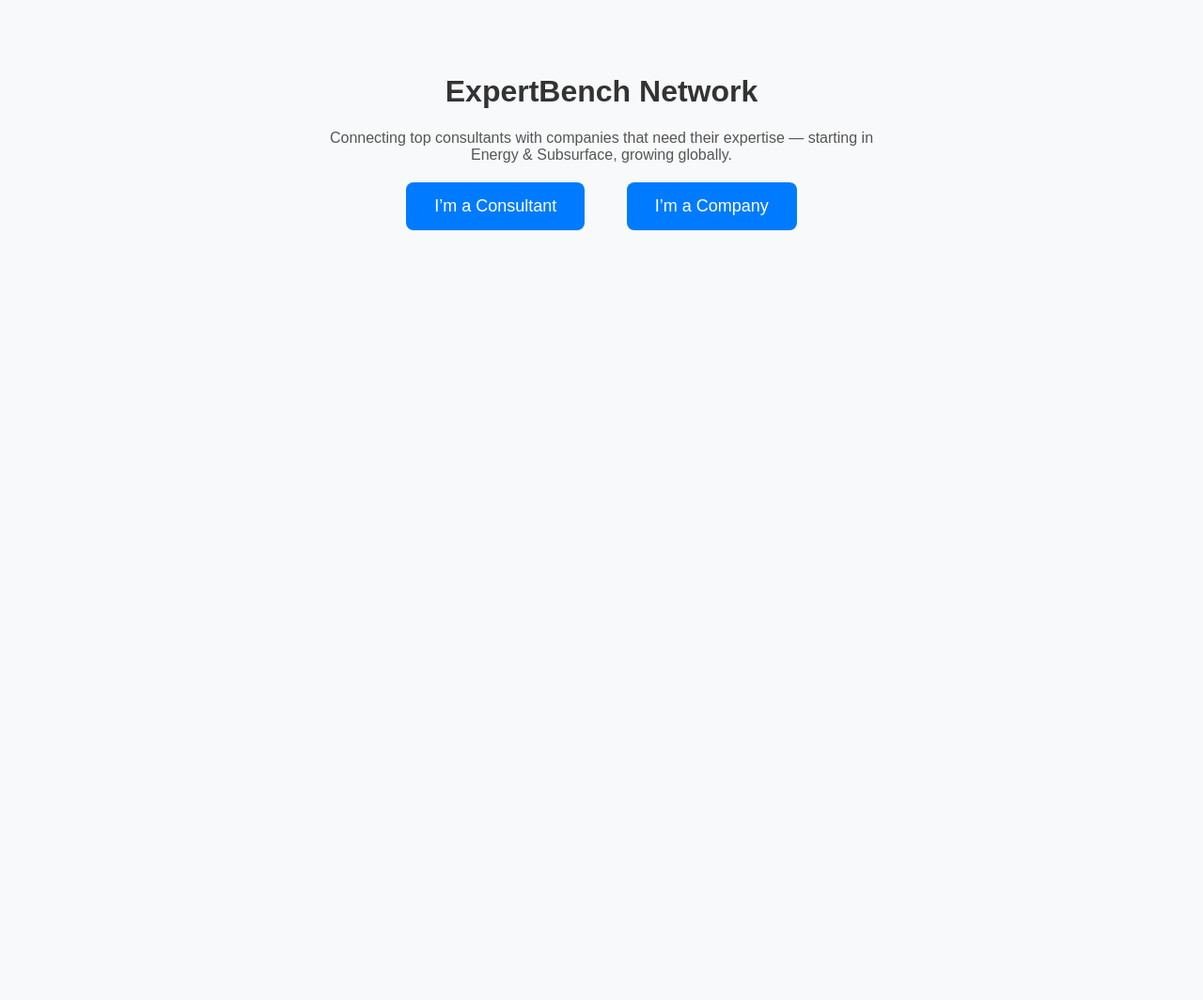
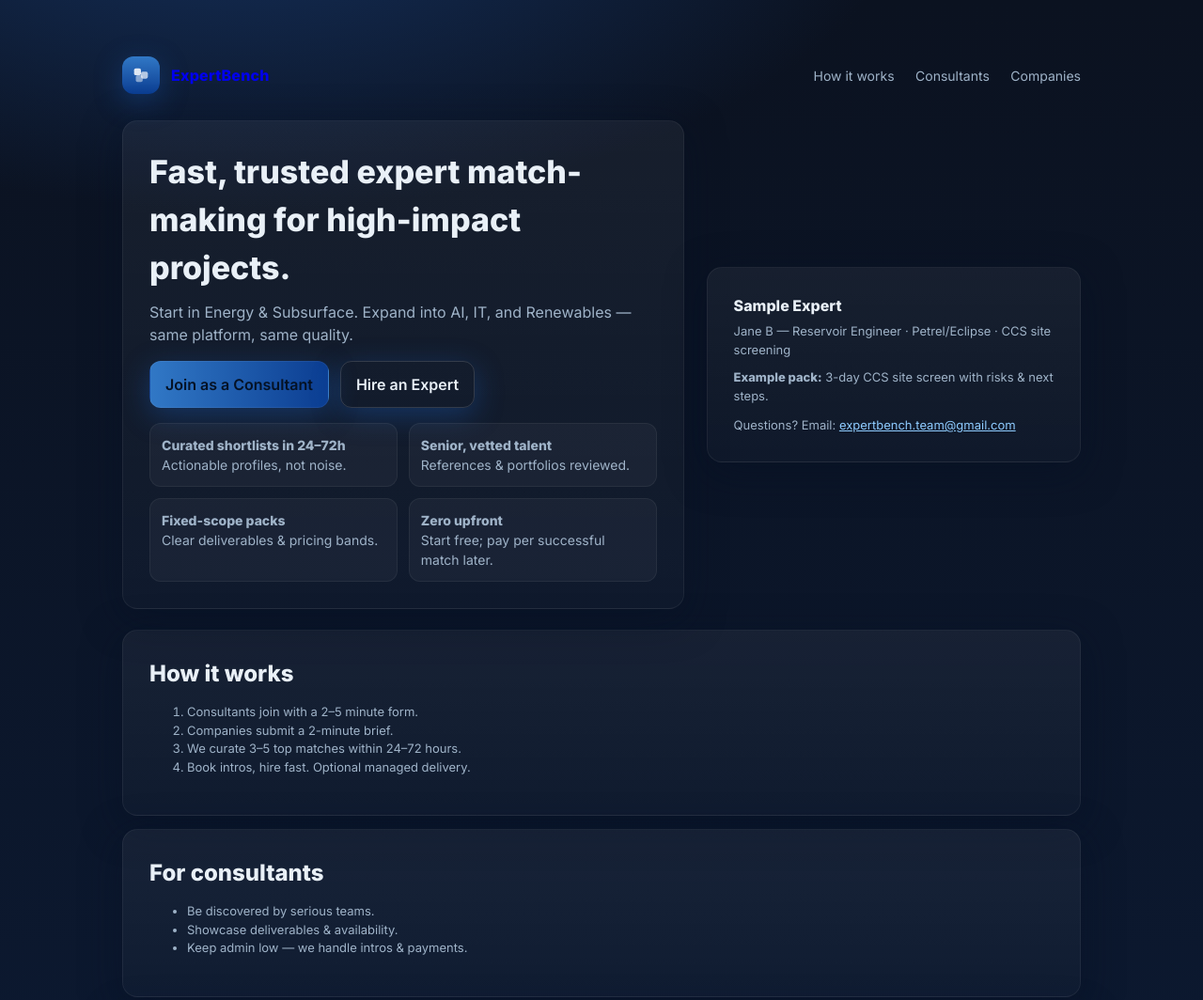
Before and after one commit to Expertbench/expertbench-site, a plain HTML site: page index.html in a window 1280 px wide. Shown: the top 1064 px of the page at 94% size. Before the commit the page ends 800 px from the top, so only its background shows below. Drawn offline with Linux system fonts and the light colour scheme.

Commit message:
index.html

```diff
--- a/index.html
+++ b/index.html
@@ -1,43 +1,144 @@
-<!DOCTYPE html>
-<html>
+<!doctype html>
+<html lang="en">
 <head>
-    <meta charset="UTF-8">
-    <title>ExpertBench Network</title>
+  <meta charset="utf-8" />
+  <meta name="viewport" content="width=device-width,initial-scale=1" />
+  <title>ExpertBench — Fast, trusted expert match-making for high-impact projects.</title>
+  <link rel="icon" href="favicon.svg" type="image/svg+xml">
+  <link href="https://fonts.googleapis.com/css2?family=Inter:wght@400;600;800&display=swap" rel="stylesheet">
   <style>
-        body {
-            font-family: Arial, sans-serif;
-            text-align: center;
-            background-color: #f8f9fa;
-            padding: 50px;
+    :root{
+      --bg1:#0b1220; --bg2:#0c1a33; --card:#0e1f3a; --muted:#9fb3c8;
+      --primary:#0B3D91; --secondary:#3178C6; --accent:#00BFA6; --line: rgba(255,255,255,0.06);
+      --white:#e9f0f7; --radius:16px;
     }
-        h1 {
-            color: #333;
+    *{box-sizing:border-box}
+    body{
+      margin:0; font-family:Inter,system-ui,-apple-system,Segoe UI,Roboto,Arial;
+      background: radial-gradient(1200px 600px at 20% -10%, #153260 0%, transparent 60%),
+                  linear-gradient(180deg, var(--bg1) 0%, var(--bg2) 100%);
+      color:var(--white); line-height:1.5;
     }
-        p {
-            color: #555;
-            max-width: 600px;
-            margin: auto;
+    .container{max-width:1060px;margin:40px auto;padding:20px}
+    header{display:flex;align-items:center;justify-content:space-between}
+    .brand{display:flex;align-items:center;gap:12px;text-decoration:none}
+    .logo{
+      width:40px;height:40px;border-radius:12px;
+      background:linear-gradient(180deg,var(--secondary),var(--primary));
+      display:grid;place-items:center;box-shadow:0 8px 30px rgba(30,100,200,0.35);
     }
-        .button {
-            display: inline-block;
-            margin: 20px;
-            padding: 15px 30px;
-            font-size: 18px;
-            color: white;
-            background-color: #007bff;
-            border-radius: 8px;
-            text-decoration: none;
+    .logo svg{width:22px;height:22px;opacity:0.95}
+    .name{font-weight:800;letter-spacing:.2px}
+    nav a{color:var(--muted);text-decoration:none;margin-left:18px;font-size:14px}
+    .hero{
+      display:grid;grid-template-columns:1.2fr .8fr;gap:24px;align-items:center;margin-top:28px;
     }
-        .button:hover {
-            background-color: #0056b3;
+    .card{
+      background:linear-gradient(180deg,rgba(255,255,255,0.05),rgba(255,255,255,0.02));
+      border:1px solid var(--line); border-radius:var(--radius); padding:28px;
+      box-shadow:0 10px 40px rgba(5,15,35,0.5);
     }
+    h1{font-size:34px;margin:0 0 10px 0}
+    .tag{color:var(--muted);margin:0 0 16px 0}
+    .cta{display:flex;gap:12px;flex-wrap:wrap}
+    .btn{
+      padding:12px 16px;border-radius:12px;border:1px solid var(--line);
+      color:#051225;text-decoration:none;font-weight:600;cursor:pointer;
+      background:linear-gradient(90deg,var(--secondary),var(--primary));
+      box-shadow:0 8px 30px rgba(30,100,200,0.35);
+    }
+    .btn.alt{
+      background:transparent;color:var(--white);
+      border:1px solid rgba(255,255,255,0.14)
+    }
+    .features{display:grid;grid-template-columns:repeat(2,1fr);gap:12px;margin-top:16px}
+    .feature{background:rgba(255,255,255,0.04);border:1px solid var(--line);padding:12px;border-radius:12px;color:var(--muted);font-size:14px}
+    .mini{font-size:13px;color:var(--muted)}
+    footer{margin-top:30px;text-align:center;color:var(--muted);font-size:13px}
+    @media(max-width:900px){.hero{grid-template-columns:1fr}}
   </style>
 </head>
 <body>
-    <h1>ExpertBench Network</h1>
-    <p>Connecting top consultants with companies that need their expertise — starting in Energy & Subsurface, growing globally.</p>
+  <div class="container">
+    <header>
+      <a class="brand" href="#">
+        <div class="logo" aria-hidden="true">
+          <svg viewBox="0 0 24 24" fill="none">
+            <rect x="4" y="4" width="8" height="8" rx="2" fill="white" opacity="0.9"/>
+            <rect x="12" y="8" width="8" height="8" rx="2" fill="white" opacity="0.7"/>
+            <rect x="6" y="12" width="8" height="8" rx="2" fill="white" opacity="0.5"/>
+          </svg>
+        </div>
+        <div class="name">ExpertBench</div>
+      </a>
+      <nav>
+        <a href="#how">How it works</a>
+        <a href="#consultants">Consultants</a>
+        <a href="#clients">Companies</a>
+      </nav>
+    </header>
 
-    <a class="button" href=https://forms.gle/ByXwDREL7pXP29k57>I’m a Consultant</a>
-    <a class="button" href=https://forms.gle/rrz8HytBnTUTKdLn9>I’m a Company</a>
+    <section class="hero">
+      <div class="card">
+        <h1>Fast, trusted expert match-making for high-impact projects.</h1>
+        <p class="tag">Start in Energy & Subsurface. Expand into AI, IT, and Renewables — same platform, same quality.</p>
+        <div class="cta">
+          <a class="btn" href="https://forms.gle/ByXwDREL7pXP29k57" target="_blank" rel="noopener">Join as a Consultant</a>
+          <a class="btn alt" href="https://forms.gle/rrz8HytBnTUTKdLn9" target="_blank" rel="noopener">Hire an Expert</a>
+        </div>
+        <div class="features">
+          <div class="feature"><strong>Curated shortlists in 24–72h</strong><br>Actionable profiles, not noise.</div>
+          <div class="feature"><strong>Senior, vetted talent</strong><br>References & portfolios reviewed.</div>
+          <div class="feature"><strong>Fixed-scope packs</strong><br>Clear deliverables & pricing bands.</div>
+          <div class="feature"><strong>Zero upfront</strong><br>Start free; pay per successful match later.</div>
+        </div>
+      </div>
+
+      <aside class="card">
+        <div style="font-weight:700;margin-bottom:6px">Sample Expert</div>
+        <div class="mini">Jane B — Reservoir Engineer · Petrel/Eclipse · CCS site screening</div>
+        <div class="mini" style="margin-top:10px"><strong>Example pack:</strong> 3-day CCS site screen with risks & next steps.</div>
+        <div class="mini" style="margin-top:12px">Questions? Email: <a style="color:#8ecbff" href="mailto:expertbench.team@gmail.com">expertbench.team@gmail.com</a></div>
+      </aside>
+    </section>
+
+    <section id="how" style="margin-top:22px">
+      <div class="card">
+        <h2 style="margin:0 0 10px 0">How it works</h2>
+        <ol class="mini">
+          <li>Consultants join with a 2–5 minute form.</li>
+          <li>Companies submit a 2-minute brief.</li>
+          <li>We curate 3–5 top matches within 24–72 hours.</li>
+          <li>Book intros, hire fast. Optional managed delivery.</li>
+        </ol>
+      </div>
+    </section>
+
+    <section id="consultants" style="margin-top:14px">
+      <div class="card">
+        <h2 style="margin:0 0 10px 0">For consultants</h2>
+        <ul class="mini">
+          <li>Be discovered by serious teams.</li>
+          <li>Showcase deliverables & availability.</li>
+          <li>Keep admin low — we handle intros & payments.</li>
+        </ul>
+      </div>
+    </section>
+
+    <section id="clients" style="margin-top:14px">
+      <div class="card">
+        <h2 style="margin:0 0 10px 0">For companies</h2>
+        <ul class="mini">
+          <li>Trusted matches that reduce procurement delay.</li>
+          <li>Fixed-scope “packs” or bespoke projects.</li>
+          <li>Start in subsurface; extend to AI/IT as needed.</li>
+        </ul>
+      </div>
+    </section>
+
+    <footer>
+      © ExpertBench — Built for experts. Built for teams.
+    </footer>
+  </div>
 </body>
 </html>
```
Lines whose indentation alone changed are shown as unchanged.
